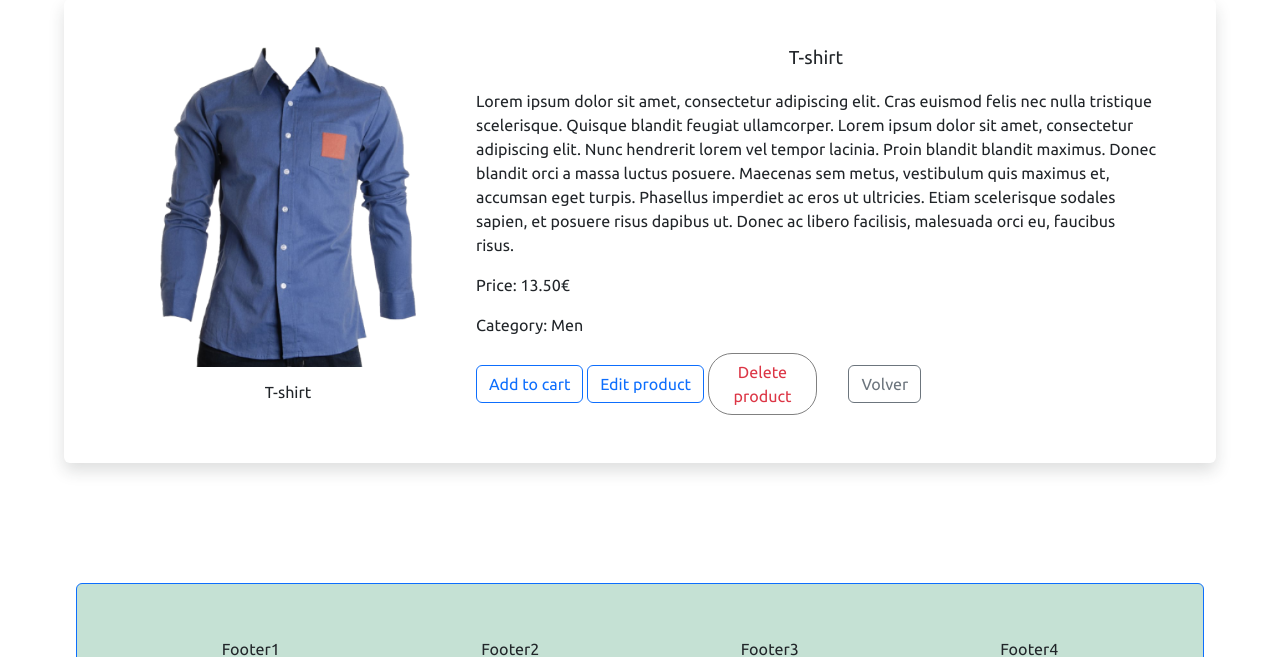
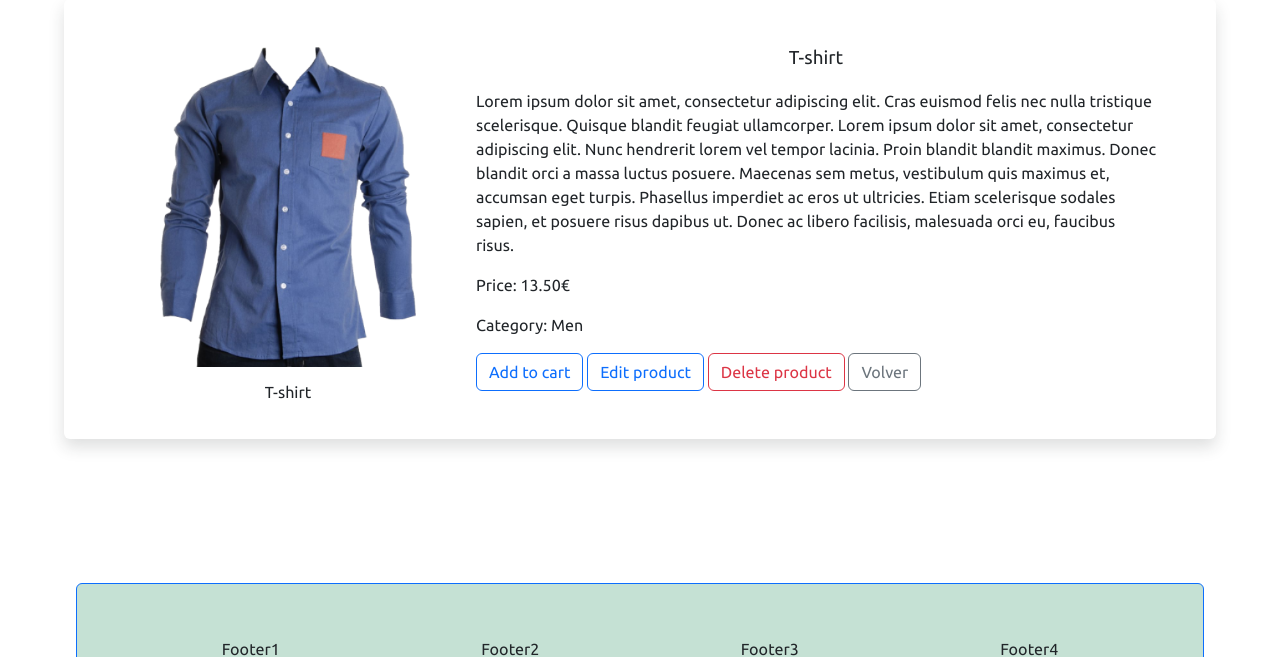
Before and after one commit to u83mm/e-commerce, a PHP site: page /products/show/1 in a window 1280 px wide. Shown: the part 264-921 px from the top of the page. Run offline with PHP 8.4, Linux system fonts and the light colour scheme; the visitor is signed in with stand-in values (Sample User, id 1); data comes from the database, SQL or seed files in the repository; classes that the project's autoload settings leave out are loaded by file name.

Commit message:
Added some style

```diff
--- a/Application/view/products/show_product_view.twig
+++ b/Application/view/products/show_product_view.twig
@@ -20,7 +20,7 @@
             {% if session.role == 'ROLE_ADMIN' %}
                 <a class="btn btn-outline-primary" href="/products/edit/{{ product.id }}">Edit product</a>
                 {{ include('products/delete_form.twig') }}
-                <a class="btn btn-outline-secondary" href="/products">Volver</a>
+                <a class="btn btn-outline-secondary mt-md-2 mt-lg-0" href="/products">Volver</a>
             {% endif %}
         </article>
     </section>
--- a/public/css/estilo.css
+++ b/public/css/estilo.css
@@ -211,7 +211,7 @@ figcaption {
 	font-size: 0.7em;
 }
 
-.credentials input[type="submit"], button[type="submit"] {
+.credentials input[type="submit"], .credentials button[type="submit"] {
 	border-radius: 1.5em;
 	border: 1px solid gray;
 	width: 80%;
```
